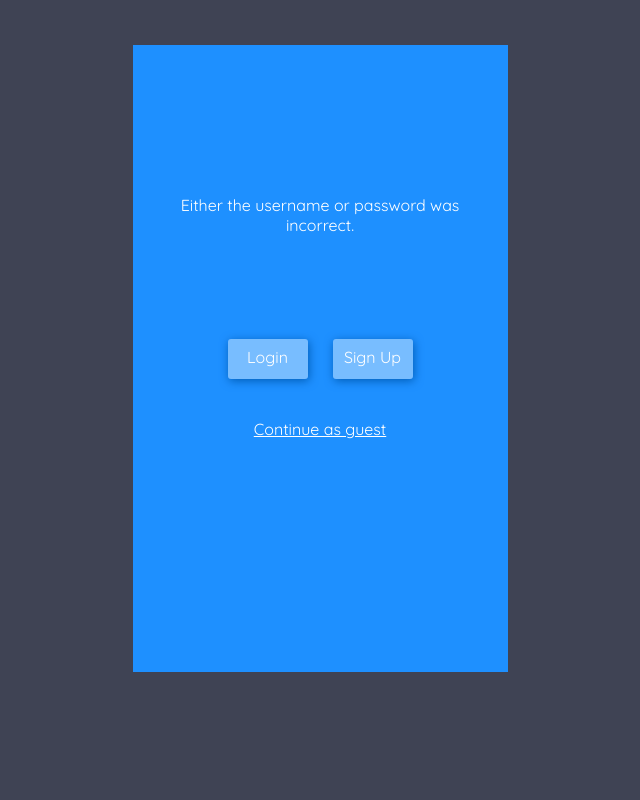
After one commit to rtwayland/cs313-php, a PHP site: page /bathroom_guide/error-screen-password.html in a window 1280 px wide. The commit adds this page. Shown: the whole page, without its empty margins (320-960 px from the left). Run offline with PHP 8.4, Linux system fonts and the light colour scheme; a stand-in replaces the project's code that opens the database connection.

Commit message:
Error screen for bad password, code clean-up

```diff
--- a/bathroom_guide/details_screen.php
+++ b/bathroom_guide/details_screen.php
@@ -18,8 +18,6 @@
 
          <link href='https://fonts.googleapis.com/css?family=Quicksand' rel='stylesheet' type='text/css'>
          <link rel="stylesheet" type="text/css" href="main.css" />
-
-         <script type="text/javascript" src="script.js"></script>
      </head>
 
      <body>
--- /dev/null
+++ b/bathroom_guide/error-screen-password.html
@@ -0,0 +1,34 @@
+<!DOCTYPE html>
+<html>
+
+<head>
+    <meta charset="utf-8" lang="en" />
+    <meta name="author" content="Raleigh Wayland" />
+    <title>Login</title>
+    <link href='https://fonts.googleapis.com/css?family=Quicksand' rel='stylesheet' type='text/css'>
+    <link rel="stylesheet" type="text/css" href="main.css" />
+    <style media="screen">
+        .center-error { width: 80%; display: block; margin: auto; } .error-message { text-align: center; margin-top: 150px; color: white; width: 100%; }
+    </style>
+</head>
+
+<body>
+    <div class="app-wrapper form-screen">
+      <div class="center-error">
+        <p class="error-message">Either the username or password was incorrect.</p>
+      </div>
+        <div class="form-container">
+            <div class="login-signup-options">
+                <a href="login.html" class="login-button inline">Login</a>
+                <a href="sign-up.html" class="login-button inline">Sign Up</a>
+            </div>
+            <br>
+            <div class="guest-link">
+                <a href="home.php">Continue as guest</a>
+            </div>
+
+        </div>
+    </div>
+</body>
+
+</html>
--- a/bathroom_guide/process-login.php
+++ b/bathroom_guide/process-login.php
@@ -32,7 +32,7 @@ if (sizeof($users) > 0) {
         header('location: home.php');
         die('Page should have been redirected');
     } else {
-        echo 'Wrong password';
+        require 'error-screen-password.html';
     }
 } else {
     require 'error-screen-noaccount.html';
--- a/bathroom_guide/womens_page.php
+++ b/bathroom_guide/womens_page.php
@@ -18,8 +18,6 @@
 
          <link href='https://fonts.googleapis.com/css?family=Quicksand' rel='stylesheet' type='text/css'>
          <link rel="stylesheet" type="text/css" href="main.css" />
-
-         <script type="text/javascript" src="script.js"></script>
      </head>
 
      <body>
```
